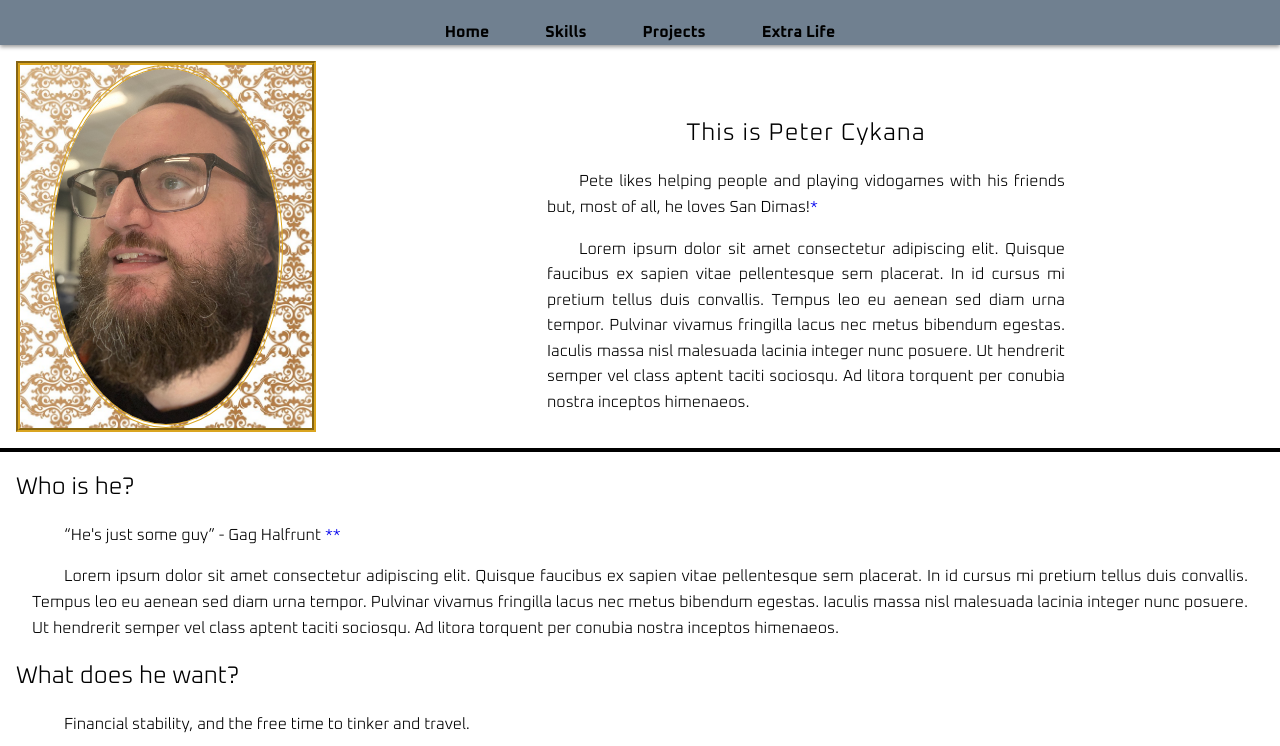
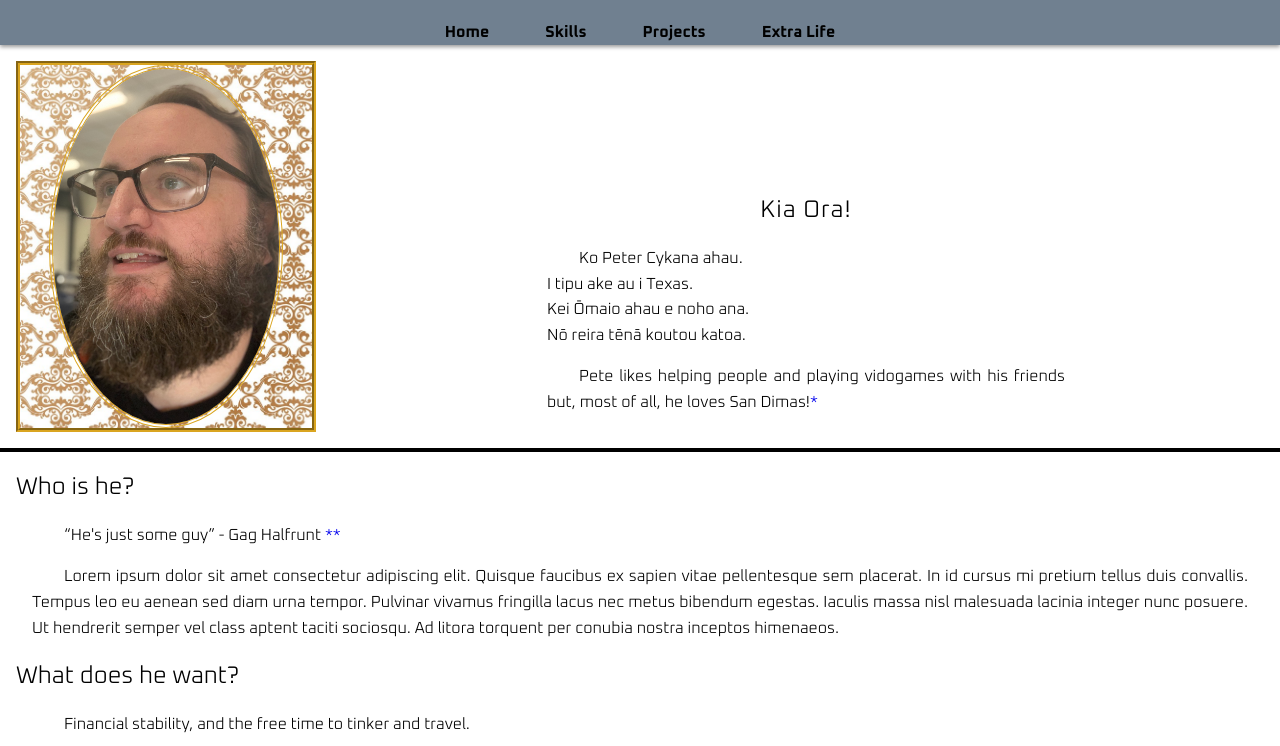
Before and after one commit to PCykana/Personal-Portfolio-WEB504, a plain HTML site: page components/home/home.html in a window 1280 px wide. Shown: the part 54-800 px from the top of the page. Drawn offline with Linux system fonts and the light colour scheme; a web font is replaced by a local one.

Commit message:
changed the intro on the home page to an informal paku  mihi

```diff
--- a/components/home/home.html
+++ b/components/home/home.html
@@ -31,9 +31,14 @@
             </div>
         <section class="about">
                 <div class="intro">
-                <h1 class="main-title">This is Peter Cykana</h1>
+                <h1 class="main-title" id="mihi-opener">Kia Ora!</h1>
+                <p id="mihi">
+                    Ko Peter Cykana ahau.<br>
+                    I tipu ake au i Texas.<br>
+                    Kei Ōmaio ahau e noho ana.<br>
+                    Nō reira tēnā koutou katoa.<br>
+                </p>
                 <p>Pete likes helping people and playing vidogames with his friends but, most of all, he loves San Dimas!<a class="fn-marker" href="#footnote1">*</a></p>
-                <p>Lorem ipsum dolor sit amet consectetur adipiscing elit. Quisque faucibus ex sapien vitae pellentesque sem placerat. In id cursus mi pretium tellus duis convallis. Tempus leo eu aenean sed diam urna tempor. Pulvinar vivamus fringilla lacus nec metus bibendum egestas. Iaculis massa nisl malesuada lacinia integer nunc posuere. Ut hendrerit semper vel class aptent taciti sociosqu. Ad litora torquent per conubia nostra inceptos himenaeos.
         </p>
                 </div>
         </div>
```
